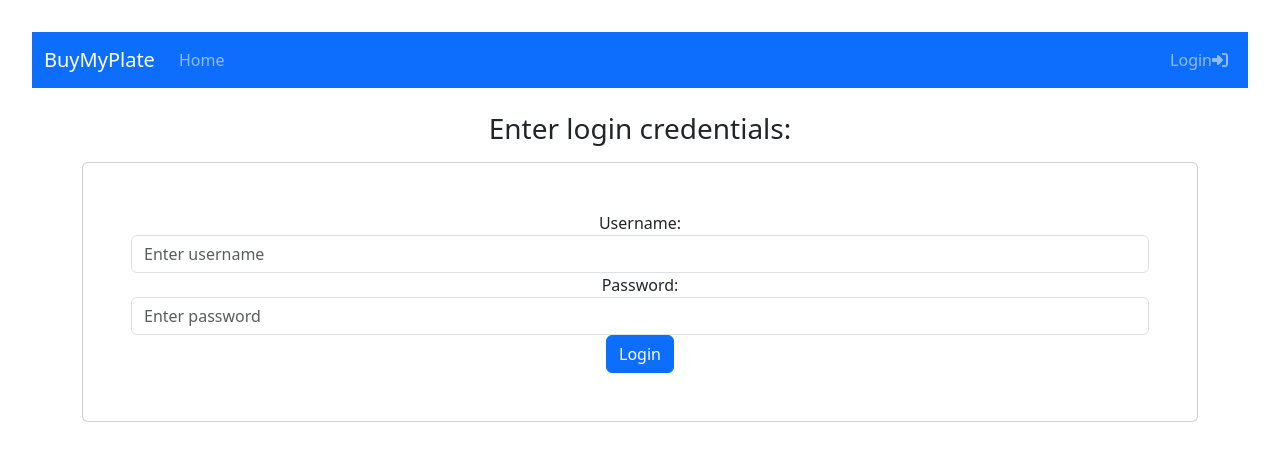
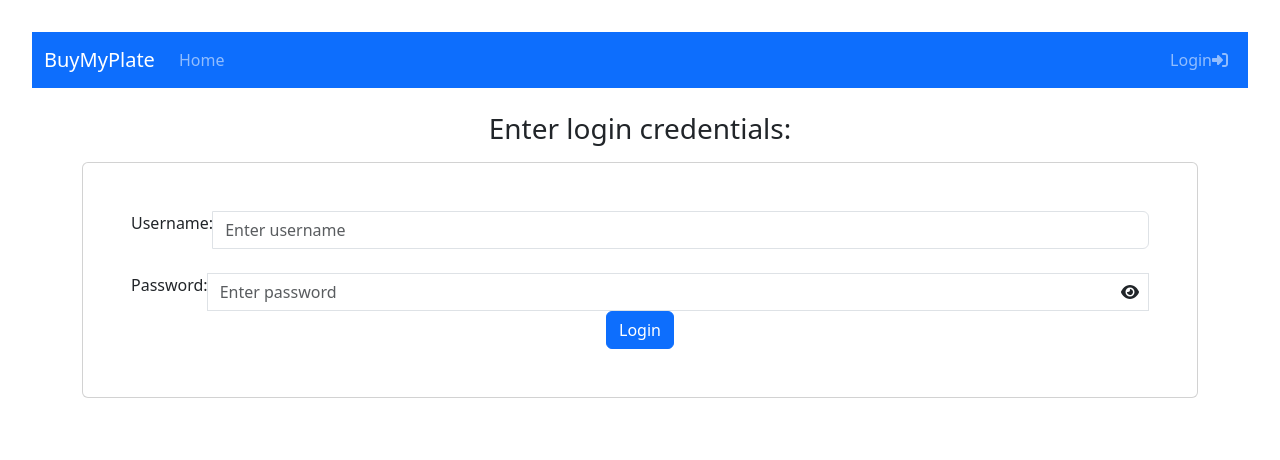
Before and after one commit to pockche123/buymyplate-client, a React (Vite) app: page /login in a window 1280 px wide. Shown: the top 460 px of the page. Built offline with nearby package versions, Linux system fonts and the light colour scheme.

Commit message:
refactor login components

```diff
--- a/src/api/axiosInstance.js
+++ b/src/api/axiosInstance.js
@@ -26,12 +26,8 @@
   }
 });
 
-// Request interceptor
+
 axiosInstance.interceptors.request.use(async (config) => {
-//   const publicPatterns = [/^\/vehiclePlates(\/|$)/];
-// if (publicPatterns.some(pattern => pattern.test(config.url))) {
-//   return config;
-// }
   let token = authStorage.getAccessToken();
 
   if (!token) {
--- a/src/assets/button.css
+++ b/src/assets/button.css
@@ -78,3 +78,21 @@
     padding: 1em;
     gap: 10px;
   }
+
+
+  .input-group {
+    position: relative;
+}
+
+.password-input {
+    padding-right: 30px;
+}
+
+.password-toggle {
+    position: absolute;
+    right: 10px;
+    top: 50%;
+    transform: translateY(-50%);
+    cursor: pointer;
+    z-index: 2;
+}
--- a/src/pages/LoginPage.jsx
+++ b/src/pages/LoginPage.jsx
@@ -2,15 +2,23 @@
 import { toast } from 'react-toastify'
 import { useAuth } from '../context/AuthContext'
 import { useNavigate } from 'react-router-dom'
+import { faEye, faEyeSlash } from '@fortawesome/free-solid-svg-icons'
+import { FontAwesomeIcon } from '@fortawesome/react-fontawesome'
+import '../assets/button.css'
 
 const LoginPage = () => {
-    const[username, setUsername] = useState('')
-    const[password, setPassword] = useState('')
-    const {login} = useAuth()
+    const [username, setUsername] = useState('')
+    const [password, setPassword] = useState('')
+    const { login } = useAuth()
+    const [showPassword, setShowPassword] = useState(false)
     const navigate = useNavigate()
 
+    const togglePasswordVisibility = () => {
+        setShowPassword(!showPassword)
+    }
 
-    const handleLogin = async(e) => {
+
+    const handleLogin = async (e) => {
         e.preventDefault()
         const body = {
             username: username,
@@ -18,16 +26,16 @@
         }
         try {
             const result = await login(username, password)
-            if(result.success){
+            if (result.success) {
                 toast.success("Login successful!")
                 navigate('/dashboard')
-            } else{
+            } else {
                 toast.error("Login failed. " + result.error)
             }
 
         } catch (error) {
             console.log(error)
-            toast.error("Login error: " +  error.message)
+            toast.error("Login error: " + error.message)
         }
 
 
@@ -40,13 +48,25 @@
             <div className="card my-3">
                 <div className="card-body">
                     <form onSubmit={handleLogin}>
-                <div>
+                        <div className="input-group">
                             <label>Username: </label>
-                <input className='form-control' type="text" value={username} placeholder='Enter username' onChange={e => setUsername(e.target.value)}/>
+                            <input className='form-control' type="text" value={username} placeholder='Enter username' onChange={e => setUsername(e.target.value)} />
                         </div>
-                <div>
+                        &nbsp;
+                        <div className="input-group">
                             <label>Password:</label>
-                   <input className='form-control' type="text" value={password} placeholder='Enter password' onChange={e => setPassword(e.target.value)}/>
+                            <input
+                                className='form-control password-input'
+                                type={showPassword ? "text" : "password"}
+                                value={password}
+                                placeholder='Enter password'
+                                onChange={e => setPassword(e.target.value)}
+                            />
+                            <FontAwesomeIcon
+                                className="password-toggle"
+                                icon={showPassword ? faEyeSlash : faEye}
+                                onClick={togglePasswordVisibility}
+                            />
                         </div>
                         <button className="btn btn-primary" type="submit" >Login</button>
                     </form>
```
Lines whose indentation alone changed are shown as unchanged.
